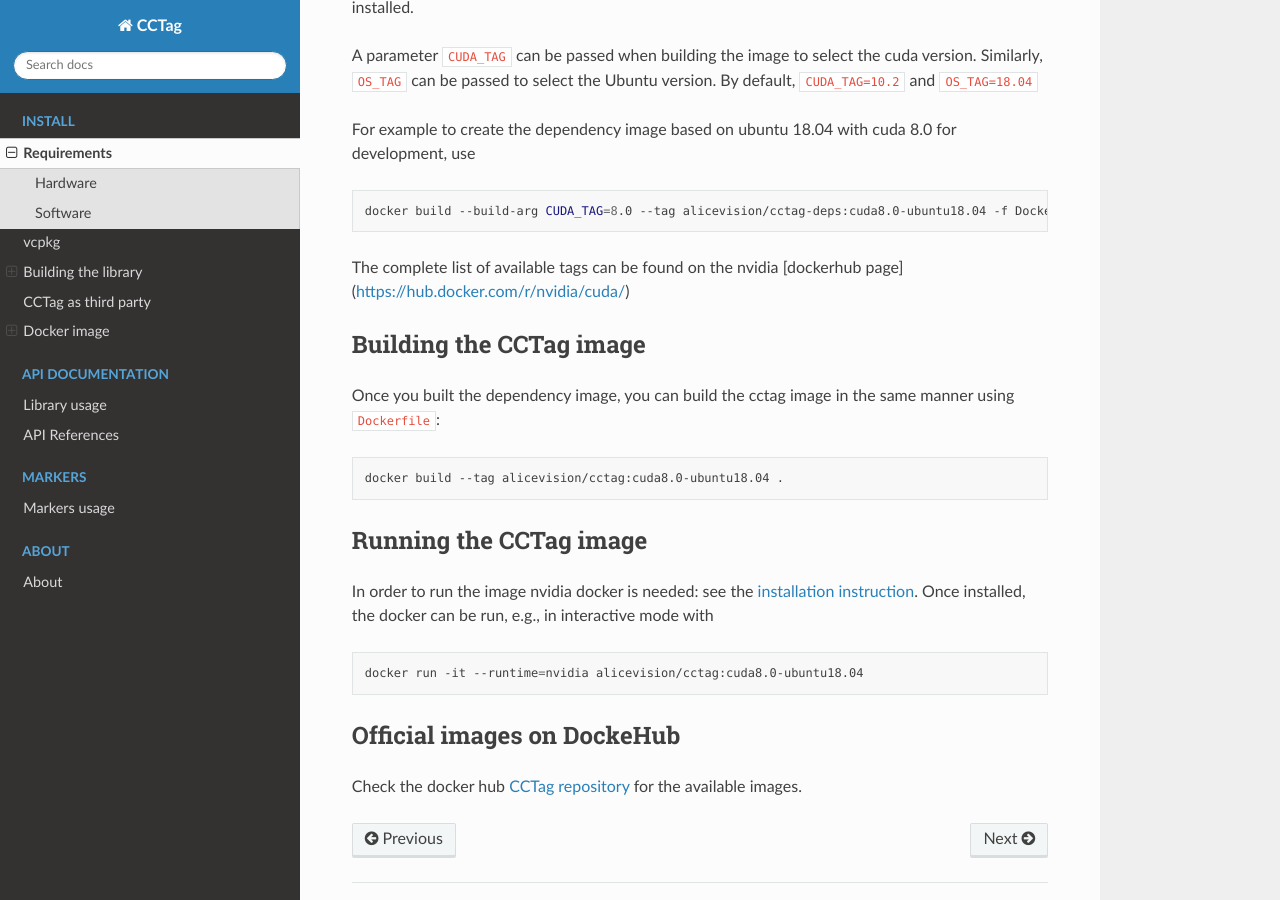
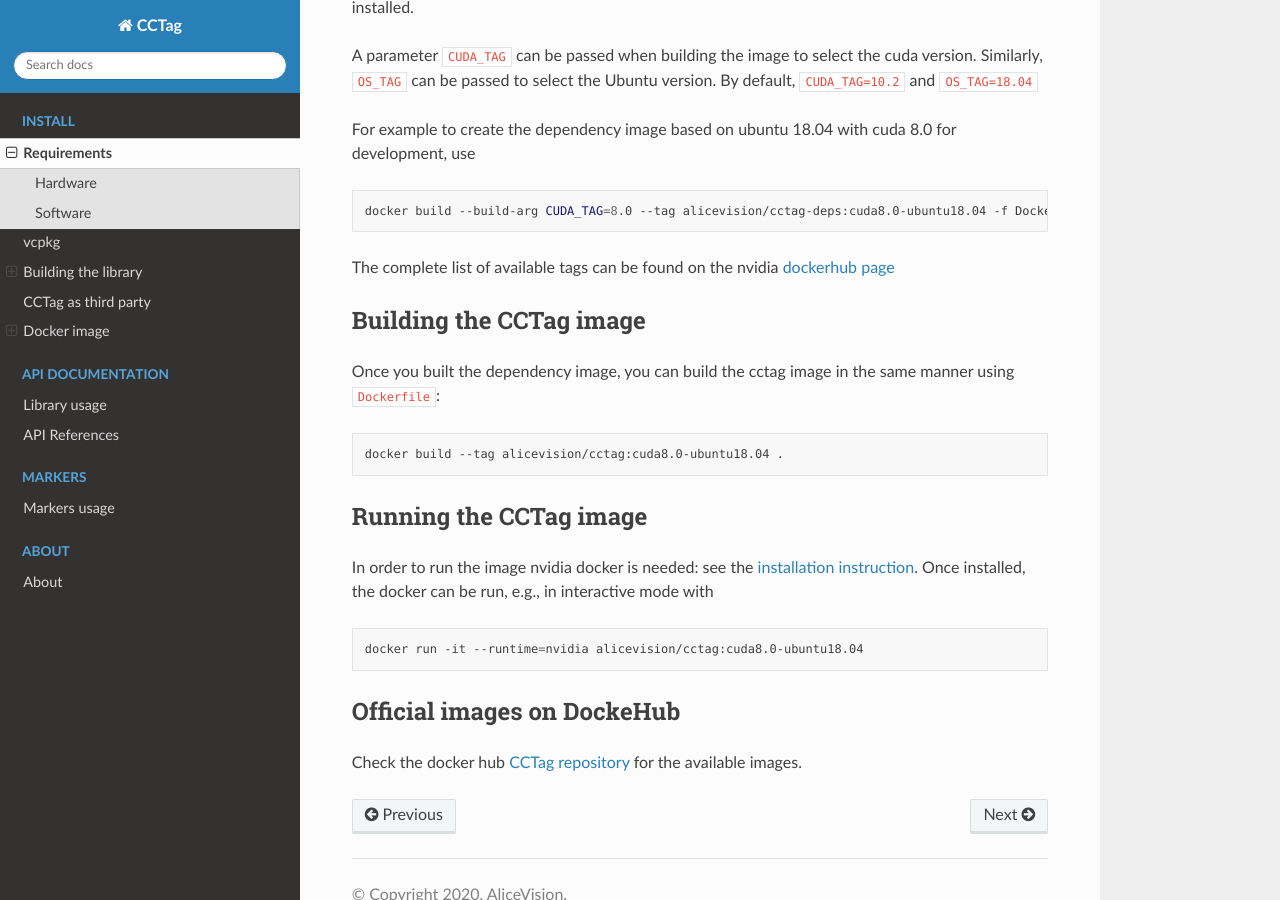
Before and after one commit to alicevision/CCTag, a Sphinx documentation site: the page built from doc/sphinx/source/install/install.rst, in a window 1280 px wide and 900 px high, scrolled down 4954 px. Built offline with Sphinx 7.4.7 and the Read the Docs theme 2.0.0, drawn with Linux system fonts in a browser that asks for light colours; pages that are not in the unit, such as notebooks, are missing from menus.

Commit message:
[doc] fix non rst link

```diff
--- a/doc/sphinx/source/install/install.rst
+++ b/doc/sphinx/source/install/install.rst
@@ -267,7 +267,7 @@
 
     docker build --build-arg CUDA_TAG=8.0 --tag alicevision/cctag-deps:cuda8.0-ubuntu18.04 -f Dockerfile_deps .
 
-The complete list of available tags can be found on the nvidia [dockerhub page](https://hub.docker.com/r/nvidia/cuda/)
+The complete list of available tags can be found on the nvidia `dockerhub page <https://hub.docker.com/r/nvidia/cuda/>`_
 
 
 Building the CCTag image
```
